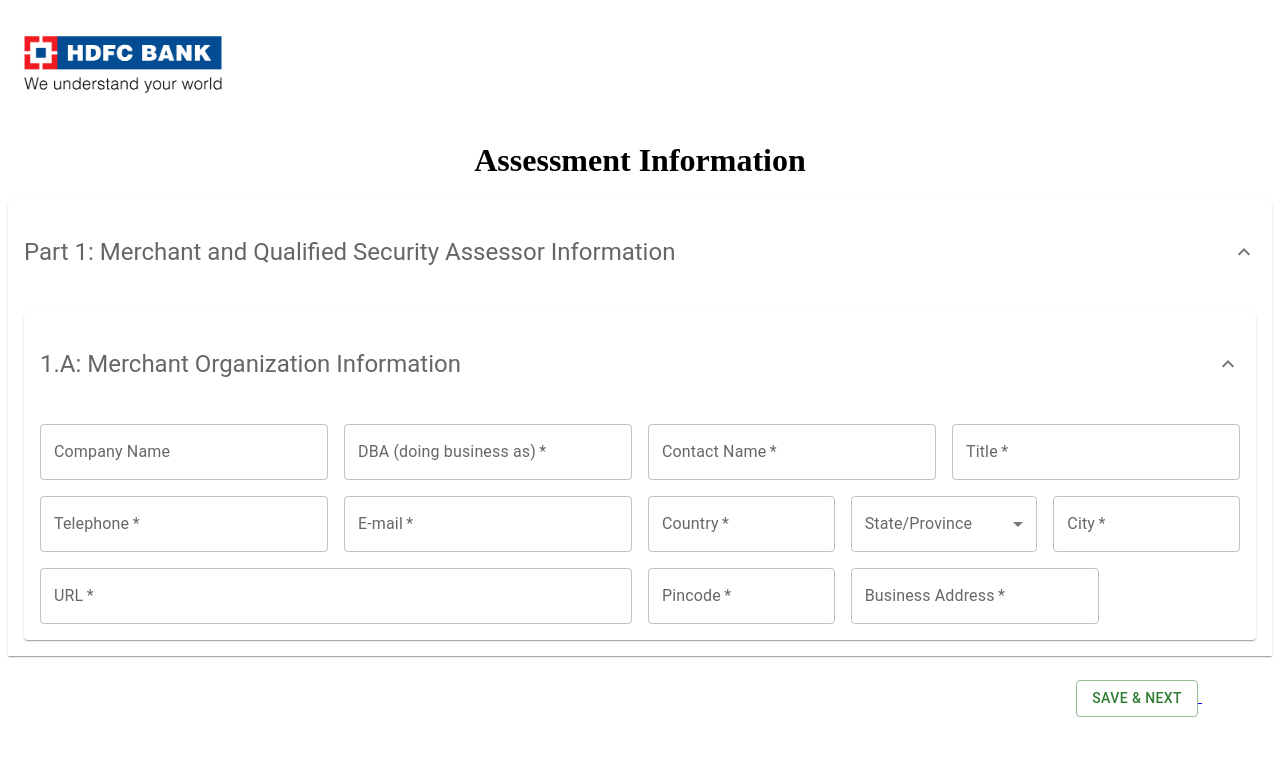
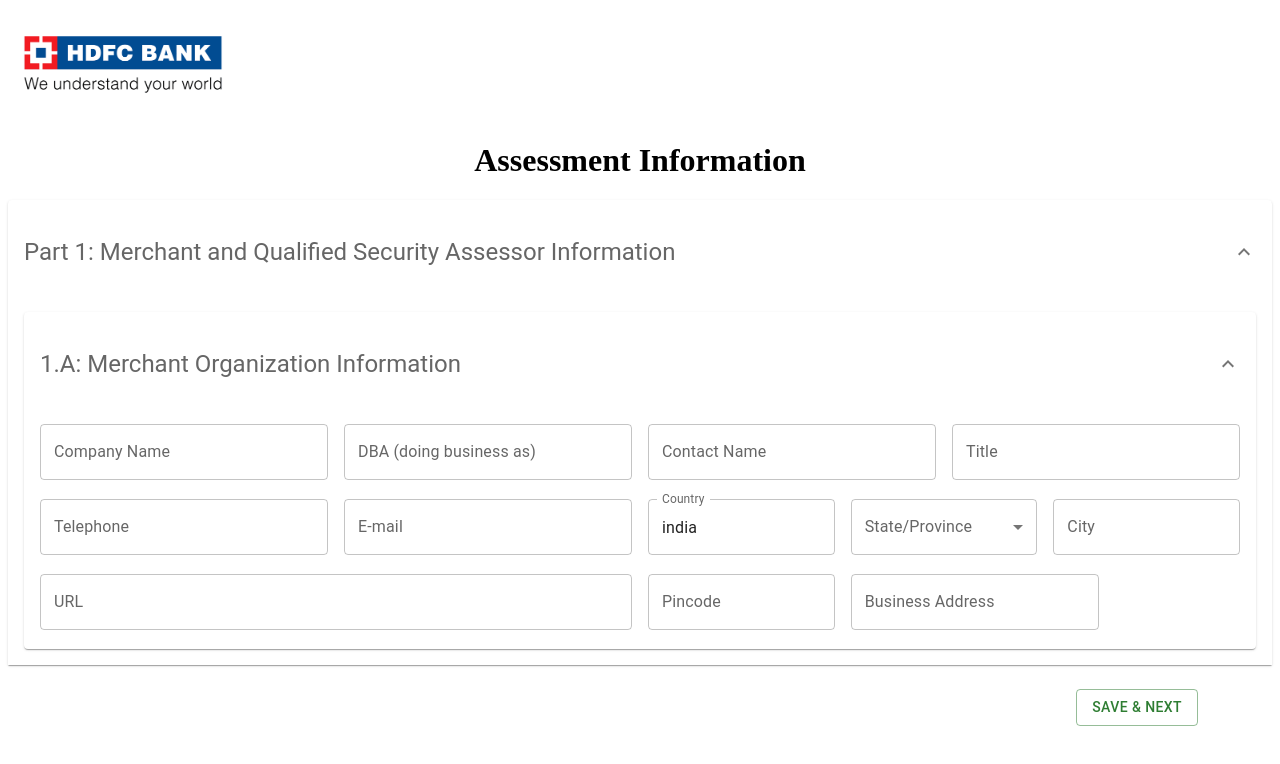
Before and after one commit to Eeshu09/ReduxMiddleware, a React (Create React App) app: page / in a window 1280 px wide. Shown: the top 764 px of the page. Built offline with nearby package versions, Linux system fonts and the light colour scheme.

Commit message:
---validation

```diff
--- a/src/Pages/Part1.js
+++ b/src/Pages/Part1.js
@@ -22,26 +22,15 @@ import handleApprove from "../Service/patch";
 import {  CircularProgress } from "@mui/material";
 import { Link } from 'react-router-dom';
 import indianStates from '../state.json'
+import { useForm } from "react-hook-form";
+import { useNavigate } from "react-router-dom";
 
-import { useContext } from "react";
-// import { DarkContext } from "../../scenes/global/DarkBar";
+import {FormHelperText } from '@material-ui/core'; // Import FormHelperText
+
+
 import "react-toastify/dist/ReactToastify.css";
-import {
-  Table,
-  TableBody,
-  TableCell,
-  TableContainer,
-  TableHead,
-  TableRow,
-  Paper,
-  FormGroup,
-  Checkbox,
-  FormControlLabel,
-  FormLabel,
-  IconButton,
-} from "@mui/material";
+
 import AddIcon from "@mui/icons-material/Add";
-import { EditCalendarRounded } from "@mui/icons-material";
 // import { set } from "react-hook-form";
 
 const useStyles = makeStyles((theme) => ({
@@ -72,8 +61,11 @@ const useStyles = makeStyles((theme) => ({
 const apiUrl = process.env.REACT_APP_API_URL;
 
 function Part1(){
+  const{register,reset,handleSubmit,formState:{errors}}=useForm();
+  const navigate=useNavigate();
     const [parentAccordionExpanded, setParentAccordionExpanded] = useState(true);
     const [merchantExpanded, setMerchantExpanded] = useState(true);
+    const[country,setCountry]=useState('india');
     const classes = useStyles();
 
 
@@ -89,9 +81,23 @@ function Part1(){
         width: "100%", // Ensure full width
         marginTop: "15px",
       };
+      const onSubmit=(data)=>{
+        console.log("Hello",data);
+        navigate('/part2')
+      }
+      const validateIndianTelephone = (value) => {
+        const indianPhoneNumberRegex = /^[6-9]\d{9}$/;
+
+        if (!value.match(indianPhoneNumberRegex)) {
+          return "Please enter a valid Indian phone number";
+        }
+        return true;
+      };
+
 
     return (
         <>
+        <form onSubmit={handleSubmit(onSubmit)}>
           <Box
           sx={{
             display: "flex",
@@ -155,60 +161,114 @@ function Part1(){
                   </AccordionSummary>
                   <AccordionDetails>
                     <Grid container spacing={2}>
-                      <Grid item xs={3}>
+                      <Grid item xs={12}md={3} sm={6}>
                         <TextField
 
                           fullWidth
                           label="Company Name"
                           type="text"
+                          name="company-name"
                           className={classes.formField}
-
-
-                        />
+                          {...register("companyname", {
+                            required: "company-name is required",
+                            pattern: {
+                              value: /^[A-Za-z\s]+$/,
+                              message: "Only alphabetical characters are allowed",
+                            },
+                          })}
+                          helperText={
+                            <span style={{position:'absolute',fontSize:'12px',marginLeft:'-10px',marginTop:'-6px',color:'red'}}>{errors.companyname?.message}</span>
+                          }                        />
                       </Grid>
-                      <Grid item xs={3} >
+                      <Grid item xs={12}md={3} sm={6}>
                         <TextField
                         fullWidth
                           label="DBA (doing business as)"
                               type="text"
-
-                          required
+                              name="dba"
+                              {...register("dba", {
+                                required: "dba is required",
+                                pattern: {
+                                  value: /^[A-Za-z\s]+$/,
+                                  message: "Only alphabetical characters are allowed",
+                                },
+                              })}
+                              helperText={
+                                <span style={{position:'absolute',fontSize:'12px',marginLeft:'-10px',marginTop:'-6px',color:'red'}}>{errors.dba?.message}</span>
+                              }
                         />
                       </Grid>
-                      <Grid item xs={3}>
+                      <Grid item xs={12}md={3} sm={6}>
                         <TextField
                          fullWidth
                           label="Contact Name"
-                         type="num"
+                         type="text"
+                         name="contact-name"
+                         {...register("contactname", {
+                          required: "contact-name is required",
+                          pattern: {
+                            value: /^[A-Za-z\s]+$/,
+                            message: "Only alphabetical characters are allowed",
+                          },
+                        })}
+                        helperText={
+                          <span style={{position:'absolute',fontSize:'12px',marginLeft:'-10px',marginTop:'-6px',color:'red'}}>{errors.contactname?.message}</span>
+                        }
 
-                          required
                         />
                       </Grid>
-                      <Grid item xs={3}>
+                      <Grid  item xs={12}md={3} sm={6} >
                         <TextField
                         fullWidth
 
                           label="Title"
                            type="text"
-                          required
+                          name="title"
+                          {...register("title", {
+                            required: "title is required",
+                            pattern: {
+                              value: /^[A-Za-z\s]+$/,
+                              message: "Only alphabetical characters are allowed",
+                            },
+                          })}
+                          helperText={
+                            <span style={{position:'absolute',fontSize:'12px',marginLeft:'-10px',marginTop:'-6px',color:'red'}}>{errors.title?.message}</span>
+                          }
                         />
                       </Grid>
-                      <Grid item xs={12} md={3}>
+                      <Grid item xs={12}md={3} sm={6}>
                         <TextField
                           fullWidth
 
                           label="Telephone"
                           type="num"
-
-                          required
+                          name="telephone"
+                          {...register("telephone", {
+                            required: "Telephone number is required",
+                            validate: validateIndianTelephone // Add custom validation function
+                          })}
+                          helperText={
+                            <span style={{position:'absolute',fontSize:'12px',marginLeft:'-10px',marginTop:'-6px',color:'red'}}>{errors.telephone?.message}</span>
+                          }
                         />
                       </Grid>
-                      <Grid item xs={3}>
+                      <Grid item xs={12}md={3} sm={6}>
                         <TextField
                         fullWidth
                           label="E-mail"
                           type="email"
-                          required
+                          name="email"
+                          {...register("email", {
+                            required: "email is required",
+                            pattern: {
+                              value: /^[A-Za-z0-9._%+-]+@[A-Za-z0-9.-]+\.[A-Z|a-z]{2,}$/i,
+                              message: "Please enter a valid email address",
+                            },
+                          })}
+                          helperText={
+                            <span style={{position:'absolute',fontSize:'12px',marginLeft:'-10px',marginTop:'-6px',color:'red'}}>{errors.email?.message}</span>
+                          }
+
                         />
                       </Grid>
 
@@ -216,8 +276,15 @@ function Part1(){
                         <TextField
 
                           label="Country"
+                          type="text"
+                           value={country}
+                           aria-readonly
+                           inputlabelprops={{
+                            shrink: true,
+                          }}
+                          {...register('country',{
 
-                          required
+                          })}
                         />
                       </Grid>
 
@@ -227,26 +294,21 @@ function Part1(){
                             State/Province
                           </InputLabel>
                           <Select
-                            // value={
-                            //   formData && formData.length > 0
-                            //     ? editState
-                            //     : state
-                            // }
-                            // inputlabelprops={{
-                            //   shrink: true,
-                            // }}
-                            required
+
                             label="State/Province"
-
-                            // onChange={
-                            //   formData && formData.length > 0
-                            //     ? (e) => setEditState(e.target.value)
-                            //     : handleStateChange
-                            // }
+                            name="state-province"
                             MenuProps={{
                               classes: { paper: classes.menu },
                             }}
-                          >
+                            {...register("stateprovince", {
+                              required: 'State is required',
+                            })}
+                            helperText={
+                              <span style={{position:'absolute',fontSize:'12px',marginLeft:'-10px',marginTop:'-6px',color:'red'}}>{errors.stateprovince?.message}</span>
+                            }
+
+                            >
+
                             {indianStates.India.states.map(
                               (indianState, index) => (
                                 <MenuItem key={index} value={indianState.name}>
@@ -255,7 +317,15 @@ function Part1(){
                               )
                             )}
                           </Select>
+                          {/* <span >
+                          {errors.stateprovince && (
+      <FormHelperText error >
+        {errors.stateprovince.message}
+      </FormHelperText>
+    )}</span>  */}
                         </FormControl>
+
+
                       </Grid>
 
                       <Grid item xs={12} md={2}>
@@ -264,7 +334,14 @@ function Part1(){
                           ullWidth
                           label="City"
                           type="text"
-                          required
+                          name="city"
+                          {...register("city", {
+                            required: "city is required",
+
+                          })}
+                          helperText={
+                            <span style={{position:'absolute',fontSize:'12px',marginLeft:'-10px',marginTop:'-6px',color:'red'}}>{errors.city?.message}</span>
+                          }
                         />
                       </Grid>
 
@@ -274,7 +351,17 @@ function Part1(){
                           fullWidth
                           label="URL"
                           type="url"
-                          required
+                          name="url"
+                          {...register("url", {
+                            required: "URL is required",
+                            pattern: {
+                              value: /^(ftp|http|https):\/\/[^ "]+$/,
+                              message: "Please enter a valid URL",
+                            },
+                          })}
+                          helperText={
+                            <span style={{position:'absolute',fontSize:'12px',marginLeft:'-10px',marginTop:'-6px',color:'red'}}>{errors.url?.message}</span>
+                          }
                         />
                       </Grid>
 
@@ -284,7 +371,15 @@ function Part1(){
                           fullWidth
                           label="Pincode"
                           type="num"
-                          required
+                          name="Pincode"
+                          {...register("Pincode", {
+                            required: "Pincode is required",
+
+                          })}
+                          helperText={
+                            <span style={{position:'absolute',fontSize:'12px',marginLeft:'-10px',marginTop:'-6px',color:'red'}}>{errors.Pincode?.message}</span>
+                          }
+
                         />
                       </Grid>
 
@@ -293,7 +388,16 @@ function Part1(){
 
                           label="Business Address"
                            type="text"
-                          required
+                           name="business-address"
+                           {...register("businessaddress", {
+                            required: "business-address is required",
+
+                          })}
+                          // error={Boolean(errors.businessaddress)}
+                          helperText={
+                            <span style={{position:'absolute',fontSize:'12px',marginLeft:'-10px',marginTop:'-6px',color:'red'}}>{errors.businessaddress?.message}</span>
+                          }
+
                         />
                       </Grid>
                     </Grid>
@@ -305,10 +409,10 @@ function Part1(){
             </AccordionDetails>
           </Accordion>
           <Box style={{display:'flex',justifyContent:'flex-end',marginRight:'70px' }}>
-            <Link to="/part2"><Button variant="outlined" color="success">Save & Next</Button>&nbsp;
-</Link>
+            <Button variant="outlined" color="success" type="submit">Save & Next</Button>&nbsp;
           </Box>
         </Box>
+        </form>
         </>
     )
 }
```
